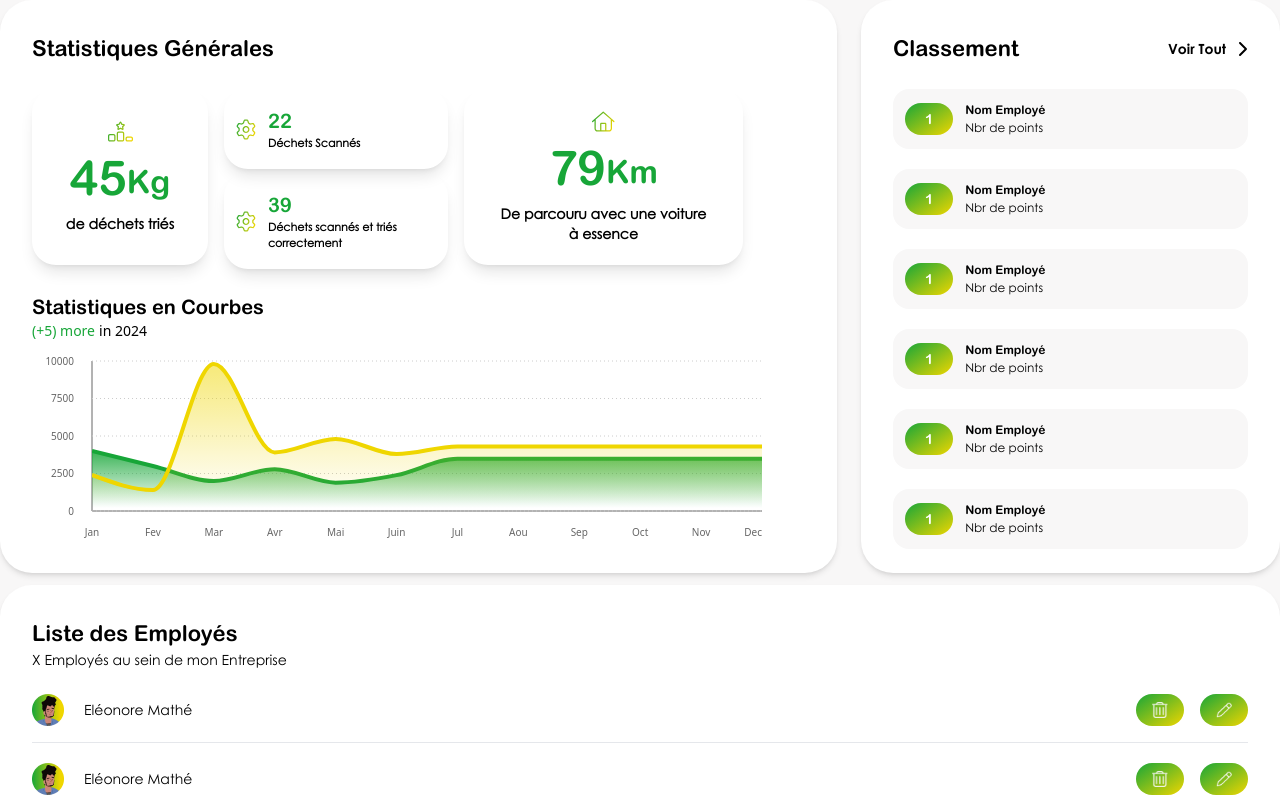
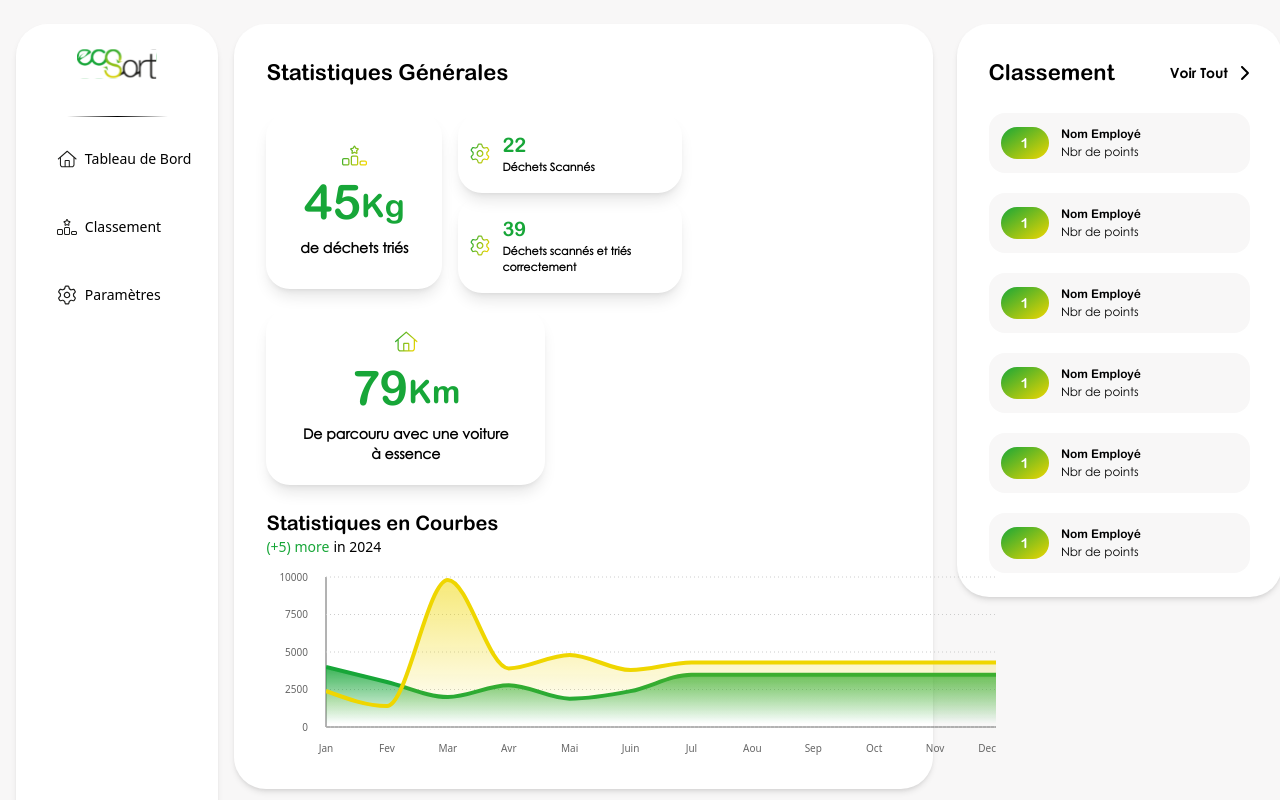
Before and after one commit to TheVisitor-coding/eco_sort, a React (Vite) app in the folder frontend_dashboard/: page /dashboard in a window 1280 px wide. Shown: the top 800 px of the page. Built offline with nearby package versions, Linux system fonts and the light colour scheme.

Commit message:
Fix Assemblage Auth

```diff
--- a/frontend_dashboard/src/pages/Dashboard.jsx
+++ b/frontend_dashboard/src/pages/Dashboard.jsx
@@ -1,17 +1,14 @@
-import ClassementSection from '../components/section/tableau_bord/classement/ClassementSection'
-import ListEmployeSection from '../components/section/tableau_bord/list_employe/ListEmployeSection'
-import StatisticsSection from '../components/section/tableau_bord/statistics/StatisticsSection'
+import Sidebar from '../components/sidebar/Sidebar'
+import Home from './Home'
 
 function Dashboard () {
   return (
     <>
-      <div className='h-screen flex flex-col w-full mr-4 gap-3'>
-        <div className='flex flex-row gap-6'>
-          <StatisticsSection />
-          <ClassementSection />
-        </div>
-        <ListEmployeSection />
-      </div>
+      <main className='mt-6 flex flex-row items-start'>
+        <Sidebar />
+        <Home />
+      </main>
+
     </>
   )
 }
--- /dev/null
+++ b/frontend_dashboard/src/pages/Home.jsx
@@ -0,0 +1,19 @@
+import ClassementSection from '../components/section/tableau_bord/classement/ClassementSection'
+import ListEmployeSection from '../components/section/tableau_bord/list_employe/ListEmployeSection'
+import StatisticsSection from '../components/section/tableau_bord/statistics/StatisticsSection'
+
+function Home () {
+  return (
+    <>
+      <div className='h-screen flex flex-col w-full mr-4 gap-3'>
+        <div className='flex flex-row gap-6'>
+          <StatisticsSection />
+          <ClassementSection />
+        </div>
+        <ListEmployeSection />
+      </div>
+    </>
+  )
+}
+
+export default Home
```
Also changed, not shown: 1 other file (tests, documents, lock files or other folders).
